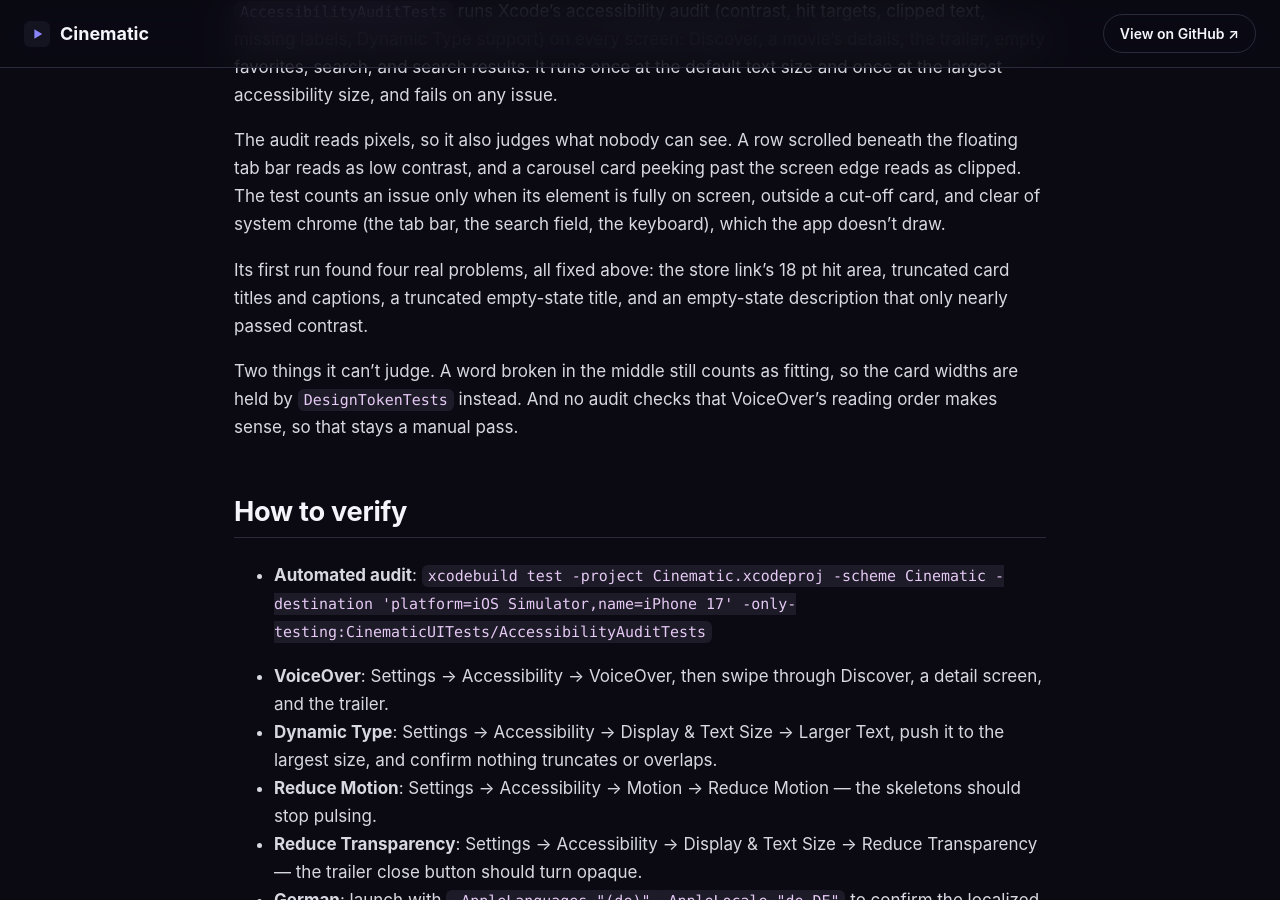
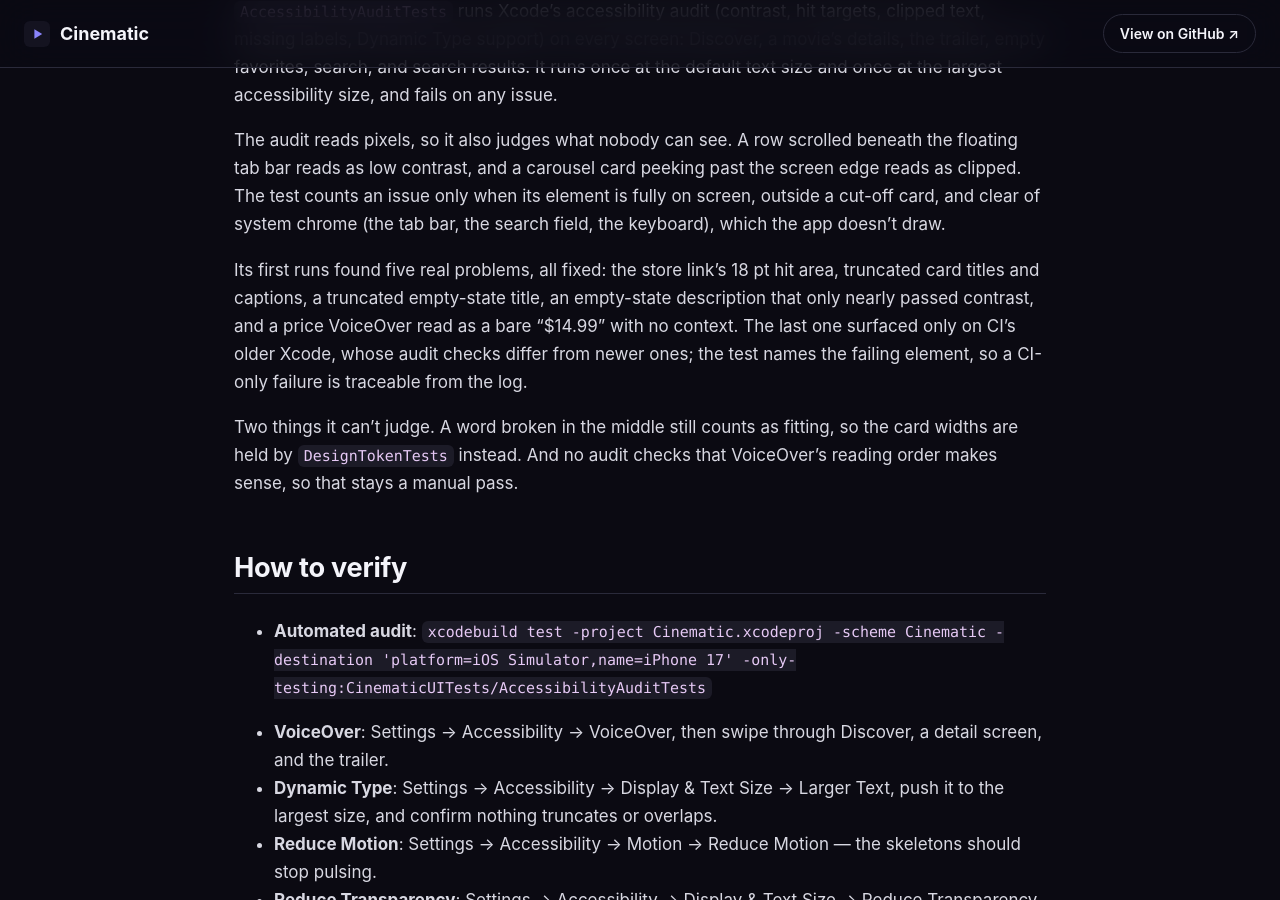
Before and after one commit to Khizanag/Cinematic-iOS, a Jekyll site: the page built from docs/ACCESSIBILITY.md, in a window 1280 px wide and 900 px high, scrolled down 2233 px. Built offline with Jekyll 4.4.1, drawn with Linux system fonts in a browser that asks for light colours; our own code applies the rules of GitHub Pages for plain Markdown files.

Commit message:
docs: count the price label among the audit's findings

```diff
--- a/docs/ACCESSIBILITY.md
+++ b/docs/ACCESSIBILITY.md
@@ -42,7 +42,7 @@
 
 The audit reads pixels, so it also judges what nobody can see. A row scrolled beneath the floating tab bar reads as low contrast, and a carousel card peeking past the screen edge reads as clipped. The test counts an issue only when its element is fully on screen, outside a cut-off card, and clear of system chrome (the tab bar, the search field, the keyboard), which the app doesn't draw.
 
-Its first run found four real problems, all fixed above: the store link's 18 pt hit area, truncated card titles and captions, a truncated empty-state title, and an empty-state description that only nearly passed contrast.
+Its first runs found five real problems, all fixed: the store link's 18 pt hit area, truncated card titles and captions, a truncated empty-state title, an empty-state description that only nearly passed contrast, and a price VoiceOver read as a bare "$14.99" with no context. The last one surfaced only on CI's older Xcode, whose audit checks differ from newer ones; the test names the failing element, so a CI-only failure is traceable from the log.
 
 Two things it can't judge. A word broken in the middle still counts as fitting, so the card widths are held by `DesignTokenTests` instead. And no audit checks that VoiceOver's reading order makes sense, so that stays a manual pass.
 
```
Also changed, not shown: README.md (+1 -1 lines).
